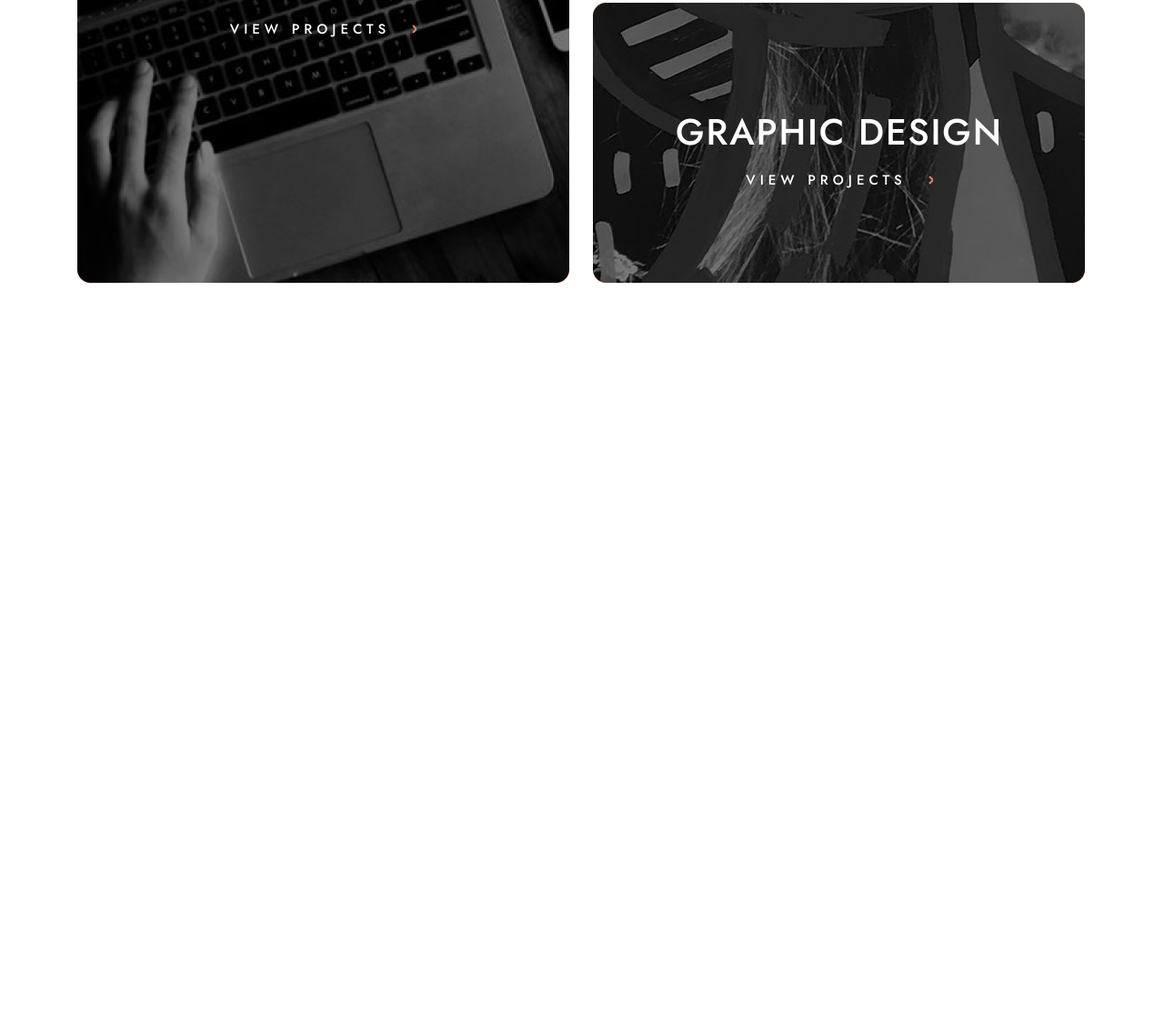
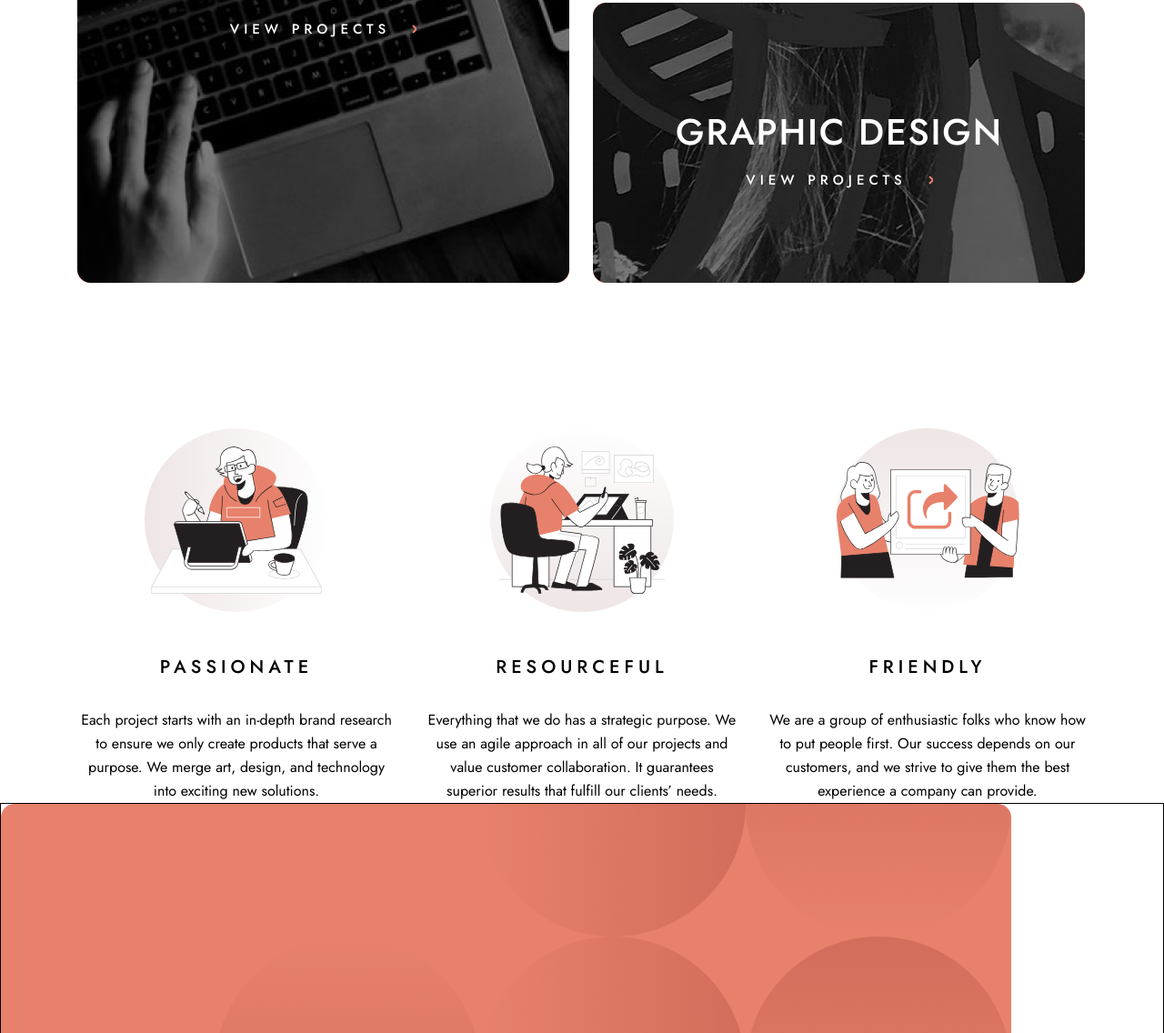
Before and after one commit to GiOrGI175/markup, a plain HTML site: page index.html in a window 1280 px wide. Shown: the part 1284-2420 px from the top of the page at 91% size. Before the commit the page ends 1601 px from the top, so only its background shows below. Drawn offline with Linux system fonts and the light colour scheme.

Commit message:
section 3
add section 3
add section3 responsive
start work for footer

```diff
--- a/css/style.css
+++ b/css/style.css
@@ -9,6 +9,7 @@
   --Peach: #e7816b;
   --light_peach: #ffad9b;
   --dark_gray: #333136;
+  --blak: #1d1c1e;
 }
 
 body {
@@ -284,6 +285,57 @@ header {
   margin-left: 24px;
 }
 
+.section3 {
+  margin: 0 auto;
+  max-width: 1110px;
+  height: 412px;
+  margin-top: 10rem;
+  display: flex;
+}
+
+.section3_box {
+  width: 21.875rem;
+  height: 25.75rem;
+  display: flex;
+  flex-direction: column;
+  justify-content: space-between;
+  align-items: center;
+  margin-right: 1.875rem;
+}
+
+.section3_box h2 {
+  width: 21.875rem;
+  height: 1.625rem;
+  font-weight: 500;
+  font-size: 1.25rem;
+  line-height: 1.625rem;
+  letter-spacing: 0.313rem;
+  text-align: center;
+  margin-bottom: 2rem;
+}
+
+.section3_box p {
+  width: 21.875rem;
+  height: 6.5rem;
+  font-weight: 400;
+  font-size: 1rem;
+  line-height: 1.625rem;
+  text-align: center;
+}
+
+.footer_home {
+  max-width: 1440px;
+  height: 393px;
+  background-color: var(--blak);
+}
+
+.footer_box {
+  max-width: 1111px;
+  height: 292px;
+
+  background-image: url(../img/Group\ 28.png);
+}
+
 @media screen and (max-width: 1111px) {
   .index_header {
     padding: 0px 40px 0px 39px;
@@ -407,4 +459,52 @@ header {
   .foto_text > .text_h2_small_box {
     position: static;
   }
+
+  .section3 {
+    max-width: 690px;
+    height: 670px;
+    flex-direction: column;
+  }
+
+  .section3_box {
+    margin-right: 0;
+    margin-bottom: 2rem;
+    flex-direction: row;
+  }
+
+  .section3_box {
+    /* width: 21.875rem;
+    height: 25.75rem;
+    display: flex;
+    flex-direction: column;
+    justify-content: space-between;
+    align-items: center;
+    margin-right: 30px; */
+  }
+
+  .section3_box h2 {
+    text-align: left;
+    margin: 0rem 0rem 1rem 3rem;
+    /* width: 21.875rem;
+    height: 1.625rem;
+    font-weight: 500;
+    font-size: 1.25rem;
+    line-height: 1.625rem;
+    letter-spacing: 0.313rem;
+    text-align: center;
+    margin-bottom: 2rem; */
+  }
+
+  .section3_box p {
+    width: 27.438rem;
+    height: 4.875rem;
+    text-align: left;
+    margin-left: 3rem;
+    /* width: 21.875rem;
+    height: 6.5rem;
+    font-weight: 400;
+    font-size: 1rem;
+    line-height: 1.625rem;
+    text-align: center; */
+  }
 }
--- a/index.html
+++ b/index.html
@@ -91,6 +91,54 @@
           </div>
         </div>
       </section>
+      <section>
+        <div class="section3">
+          <div class="section3_box">
+            <div>
+              <img src="./img/Group 23.svg" alt="PASSIONATE" />
+            </div>
+            <div>
+              <h2>PASSIONATE</h2>
+              <p>
+                Each project starts with an in-depth brand research to ensure we
+                only create products that serve a purpose. We merge art, design,
+                and technology into exciting new solutions.
+              </p>
+            </div>
+          </div>
+          <div class="section3_box">
+            <div>
+              <img src="./img/Group 22.svg" alt="RESOURCEFUL" />
+            </div>
+            <div>
+              <h2>RESOURCEFUL</h2>
+              <p>
+                Everything that we do has a strategic purpose. We use an agile
+                approach in all of our projects and value customer
+                collaboration. It guarantees superior results that fulfill our
+                clients’ needs.
+              </p>
+            </div>
+          </div>
+          <div class="section3_box">
+            <div>
+              <img src="./img/Group 21.svg" alt="FRIENDLY" />
+            </div>
+            <div>
+              <h2>FRIENDLY</h2>
+              <p>
+                We are a group of enthusiastic folks who know how to put people
+                first. Our success depends on our customers, and we strive to
+                give them the best experience a company can provide.
+              </p>
+            </div>
+          </div>
+        </div>
+      </section>
+      <div style="border: 1px solid black" style="height: 600px">
+        <div class="footer_box"></div>
+        <footer class="footer_home"></footer>
+      </div>
     </div>
   </body>
 </html>
```
Also changed, not shown: img/Group 21.svg (added), img/Group 22.svg (added), img/Group 23.svg (added), img/Group 28.png (added).
